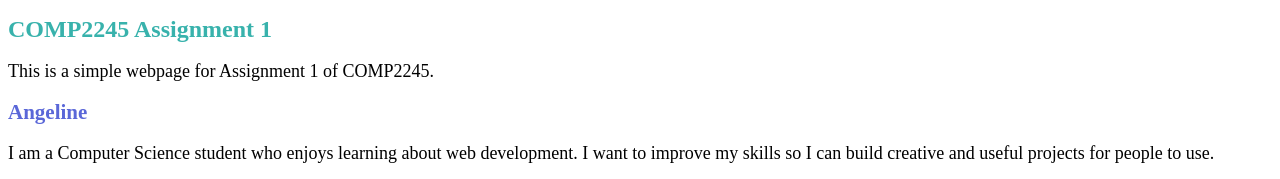
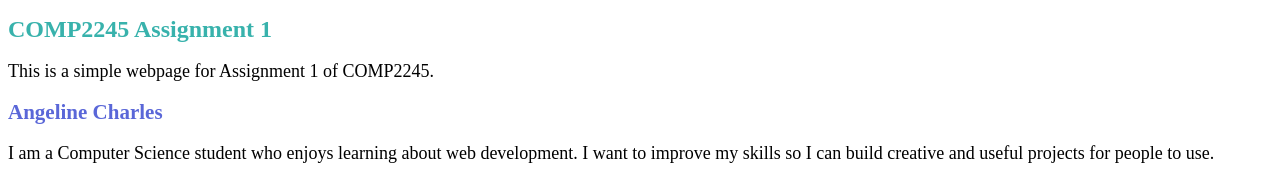
Before and after one commit to angeline-c/comp2245-assignment1, a plain HTML site: page index.html in a window 1280 px wide. Shown: the top 179 px of the page. Drawn offline with Linux system fonts and the light colour scheme.

```diff
--- a/index.html
+++ b/index.html
@@ -12,7 +12,7 @@
         <p>This is a simple webpage for Assignment 1 of COMP2245.</p>
     </header>
     <main>
-        <h2>Angeline</h2>
+        <h2>Angeline Charles</h2>
         <p>I am a Computer Science student who enjoys learning about web development. I want to improve my skills so I can build creative and useful projects for people to use.</p>
         <img src="myphoto.jpeg" alt="A picture representing me" width="250">
     </main>
```
